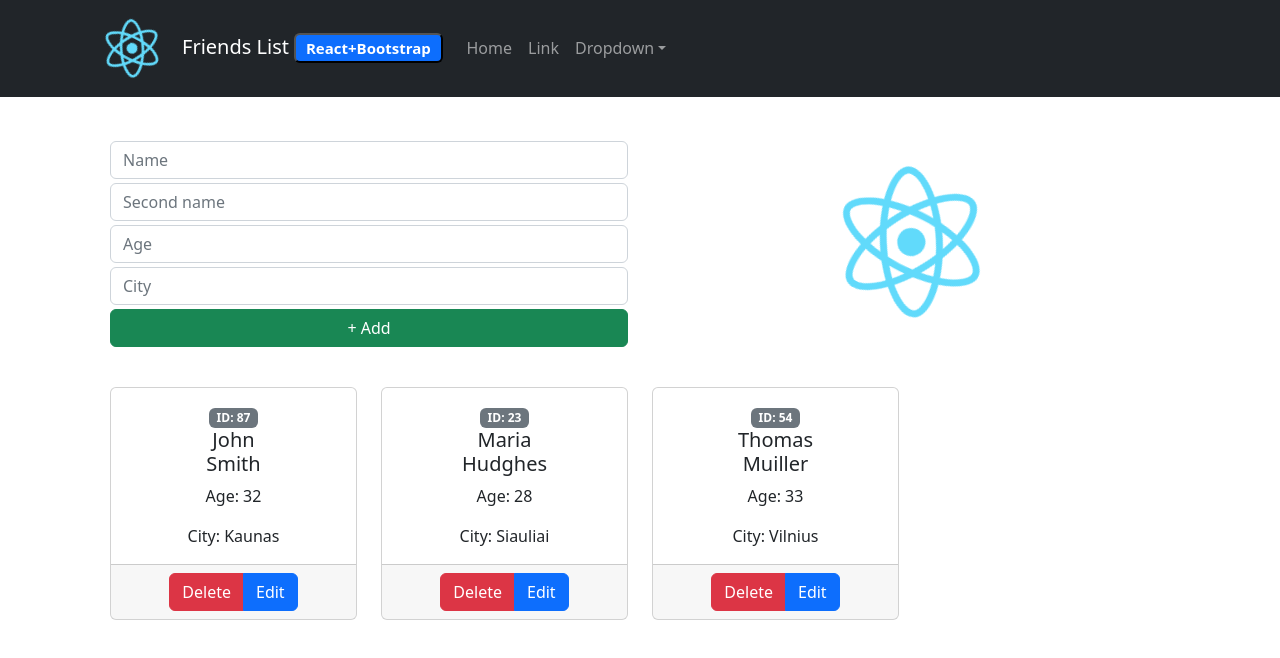
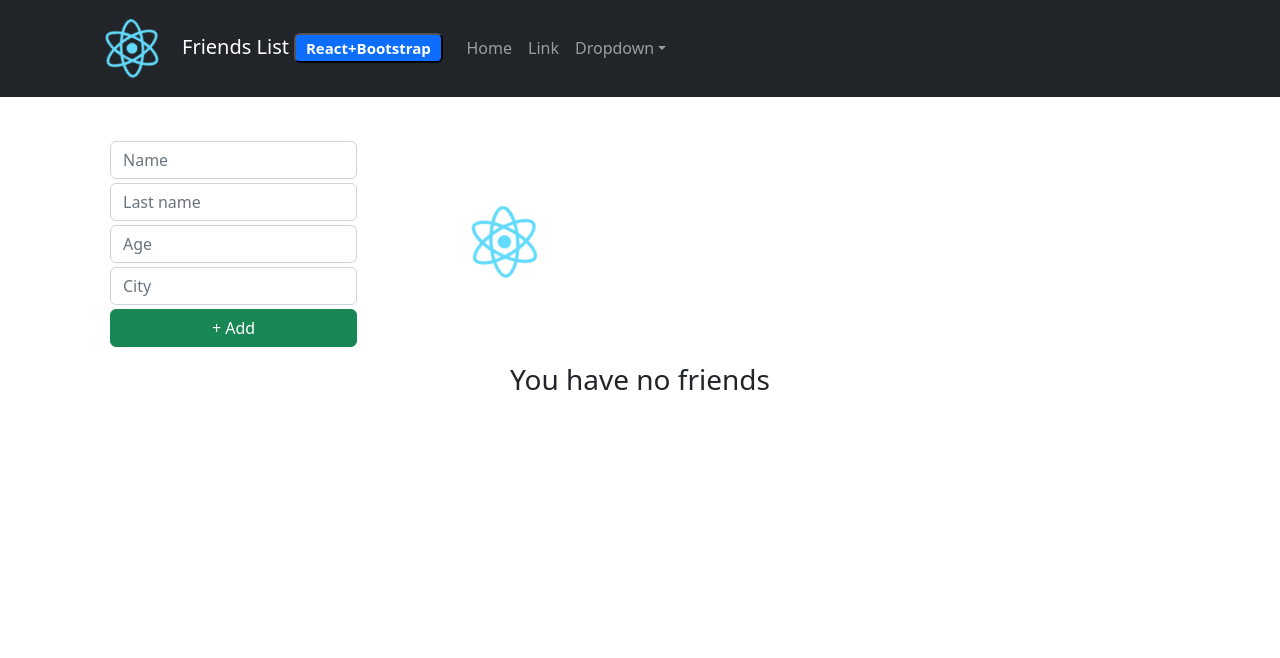
Before and after one commit to EdgarasAnd/friends-list-app-react, a React (Create React App) app: page / in a window 1280 px wide. Shown: the top 658 px of the page. Built offline with nearby package versions, Linux system fonts and the light colour scheme.

Commit message:
feat: :poop: .

```diff
--- a/src/App.jsx
+++ b/src/App.jsx
@@ -11,39 +11,70 @@ import Nav from "react-bootstrap/Nav";
 import Navbar from "react-bootstrap/Navbar";
 import NavDropdown from "react-bootstrap/NavDropdown";
 import Container from "react-bootstrap/Container";
-import { ButtonGroup } from "react-bootstrap";
+import ButtonGroup from "react-bootstrap/ButtonGroup";
 import { useState } from "react";
 
-function friendId() {
-  return Math.floor(Math.random() * 100);
-}
 
-export function App() {
-  const friends = [
+const friendList = [
   {
-      id: friendId(),
+    id: 1,
     firstName: "John",
     lastName: "Smith",
     age: 32,
     city: "Kaunas",
   },
   {
-      id: friendId(),
+    id: 1,
     firstName: "Maria",
     lastName: "Hudghes",
     age: 28,
     city: "Siauliai",
   },
   {
-      id: friendId(),
+    id: 3,
     firstName: "Thomas",
     lastName: "Muiller",
     age: 33,
     city: "Vilnius",
   },
 ];
+console.log(friendList[1])
+const initialFormData = {id: "", firstName: "", lastName: "", age: "", city: "" };
 
-  const [firstName, SetFirstName] = useState('');
+
+export function App() {
+  const [friends, setFriends] = useState([]);
+
+  const [formState, setFormState] = useState(initialFormData);
+
+  const deleteFriend = (friendId) => {
+    const filteredFriends = friends.filter((friend) => friend.id !== friendId);
+    setFriends(filteredFriends);
+  };
+
+  const onChange = (e) => {
+    const fieldID = e.target.id;
+    const fieldValue = e.target.value;
+
+    setFormState({ ...formState, [fieldID]: fieldValue });
+  };
+
+  const onSubmit = (e) => {
+    e.preventDefault();
+
+    const newFriend = {
+      firstName: formState.firstName,
+      lastName: formState.lastName,
+      age: formState.age,
+      city: formState.city,
+      id: String(friends.length)
+    };
+
+    setFriends([...friends, newFriend]);
+    setFormState(initialFormData);
+
+  };
+  console.log(formState)
   return (
     <>
       <Navbar bg="dark" expand="lg" variant="dark">
@@ -56,7 +87,7 @@ export function App() {
               alt="logo"
             />
             Friends List{" "}
-            <Badge bg="primary" as="Button">
+            <Badge bg="primary" as="button">
               React+Bootstrap
             </Badge>
           </Navbar.Brand>
@@ -83,22 +114,49 @@ export function App() {
         </Container>
       </Navbar>
       <header className="container">
-        <Row xs={1} md={2} lg={2} className="g-4 m-3">
-          <Form className="mw-50">
-            <Form.Group controlId="firstName">
-              <Form.Control className="my-1"
+        <Row xs={1} md={2} lg={4} className="g-4 m-3">
+          <Form onSubmit={onSubmit} className="mw-50">
+
+              <Form.Control
+                className="my-1"
                 type="text"
                 placeholder="Name"
-                value={friends.firstName}
-                onChange={() => SetFirstName()}
+                id="firstName"
+                value={formState.firstName}
+                onChange={onChange}
               />
-              <Form.Control className="my-1" type="text" placeholder="Second name" />
-              <Form.Control className="my-1" type="number" placeholder="Age" />
-              <Form.Control className="my-1" type="text" placeholder="City" />
+              <Form.Control
+                className="my-1"
+                type="text"
+                placeholder="Last name"
+                id="lastName"
+                value={formState.lastName}
+                onChange={onChange}
+              />
+              <Form.Control
+                className="my-1"
+                type="number"
+                placeholder="Age"
+                id="age"
+                value={formState.age}
+                onChange={onChange}
+              />
+              <Form.Control
+                className="my-1"
+                type="text"
+                placeholder="City"
+                id="city"
+                value={formState.city}
+                onChange={onChange}
+              />
 
-            <Button className="w-100" variant="success" type="submit">
+              <Button
+                className="w-100"
+                variant="success"
+                type="submit">
                 + Add
-            </Button></Form.Group>
+              </Button>
+
           </Form>
           <Col className="d-flex align-items-center justify-content-center">
             <img src={logo} width="50%" className="App-logo" alt="logo" />
@@ -107,25 +165,32 @@ export function App() {
       </header>
 
       <main className="container">
-        <Row xs={2} md={3} lg={4} className="g-4 m-3">
-          {friends.map(({ id, firstName, lastName, age, city }) => (
+        {friends.id ? (
+          <Row xs={1} md={2} lg={5} className="g-4 m-3">
+            {friends.map((friend) => (
               <Col>
-              <Card className="h-100 d-flex">
+                <Card className="h-100 d-flex" key={friend.id}>
                   <Card.Body className="text-center">
-                  <Badge bg="secondary">ID: {id}</Badge>
+                    <Badge bg="secondary">ID: {friend.id}</Badge>
                     <Card.Title>
-                    {firstName}
-                    <br></br> {lastName}
+                      {friend.firstName}
+                      <br></br> {friend.lastName}
                     </Card.Title>
-                  <Card.Text>Age: {age}</Card.Text>
-                  <Card.Text>City: {city}</Card.Text>
+                    <Card.Text>
+                      <strong>Age:</strong> {friend.age}
+                    </Card.Text>
+                    <Card.Text>
+                      <strong>City:</strong> {friend.city}
+                    </Card.Text>
                   </Card.Body>
                   <Card.Footer className="text-center">
                     <ButtonGroup>
-                    <Button variant="danger btn-md" className="">
+                      <Button
+                        variant="danger btn-md"
+                        onClick={() => deleteFriend(friend.id)}>
                         Delete
                       </Button>
-                    <Button variant="primary btn-md" className="">
+                      <Button variant="primary btn-md" >
                         Edit
                       </Button>
                     </ButtonGroup>
@@ -134,6 +199,11 @@ export function App() {
               </Col>
             ))}
           </Row>
+        ) : (
+          <h3 style={{ textAlign: "center" }}>
+            You have no friends
+          </h3>
+        )}
       </main>
     </>
   );
```
Lines whose indentation alone changed are shown as unchanged.
